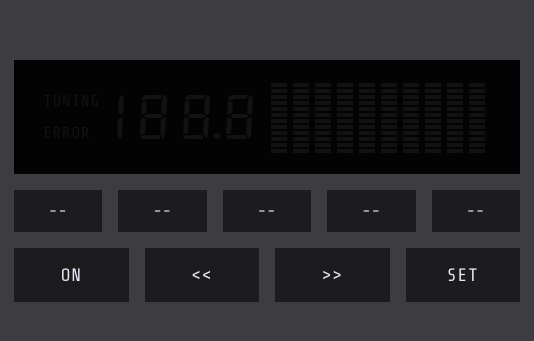
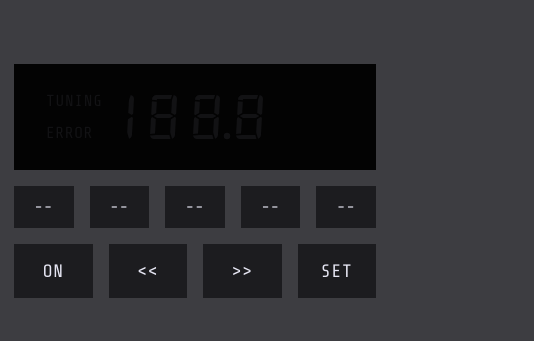
Before and after one commit to unrowdy/radio, a plain HTML site: page dist/index.html in a window 390 px wide. Shown: the part 241-582 px from the top of the page, 534 px wide, since content can reach past the window. Drawn offline with nearby package versions, Linux system fonts and the light colour scheme.

Commit message:
Hide visualizer on small screens

```diff
--- a/dist/css/styles.css
+++ b/dist/css/styles.css
@@ -2,8 +2,8 @@
 
 html, body {
   height: 100%;
-  min-height: 258px;
-  min-width: 534px;
+  min-height: 272px;
+  min-width: 380px;
   margin: 0;
   background: #3d3d41;
 }
@@ -81,14 +81,6 @@ a:hover {
   color: #030303;
 }
 
-canvas {
-  display: block;
-  /*
-    auto hide on small window sizes
-    to be more similar to previous version
-    maybe adjust button heights also
-  */
-}
 svg {
   float: right;
   /*fill: #121214;*/
@@ -110,4 +102,14 @@ svg {
 }
 .text {
   line-height: 2;
+  flex-basis: 58px;
 }
+#frequency {
+  flex-basis: 58px;
+}
+
+@media (max-width: 580px) {
+  #frequency svg {
+    display: none;
+  }
+}
--- a/dist/index.html
+++ b/dist/index.html
@@ -24,7 +24,7 @@
           <span id="error">Error</span>
         </div>
         <div id="lcd"></div>
-        <canvas id="frequency" height="72px" width="220px"></canvas>
+        <div id="frequency"></div>
       </div>
       <div class="preset">
         <button id="preset1">--</button>
--- a/dist/js/visualizer.js
+++ b/dist/js/visualizer.js
@@ -8,28 +8,24 @@ var squares = 12;
 export let visualizer = {
   running: false,
   preload: function() { // create the initial screen
-    this.canvas = document.getElementById('frequency');
-
     var values = new Array(10).fill(0);
 
     var screen = document.querySelector('.screen');
 
     var svg = element.create('svg', {
-      parent: screen,
+      parent: document.getElementById('frequency'),
       attributes: {
-        height: '72px',
-        width: '220px'
+        height: '74px',
+        width: '218px'
       }
     });
-
-    this.canvas.parentNode.replaceChild(svg, this.canvas);
 
     values.forEach((val, key) => {
       for(let k=0; k<squares; k++) {
         element.create('rect', {
           parent: svg,
           attributes: {
-            x: key * 22,
+            x: key * 22 + 2,
             y: (72 - 4) - (k * 6),
             width: 16,
             height: 4,
```
Also changed, not shown: README.md.
